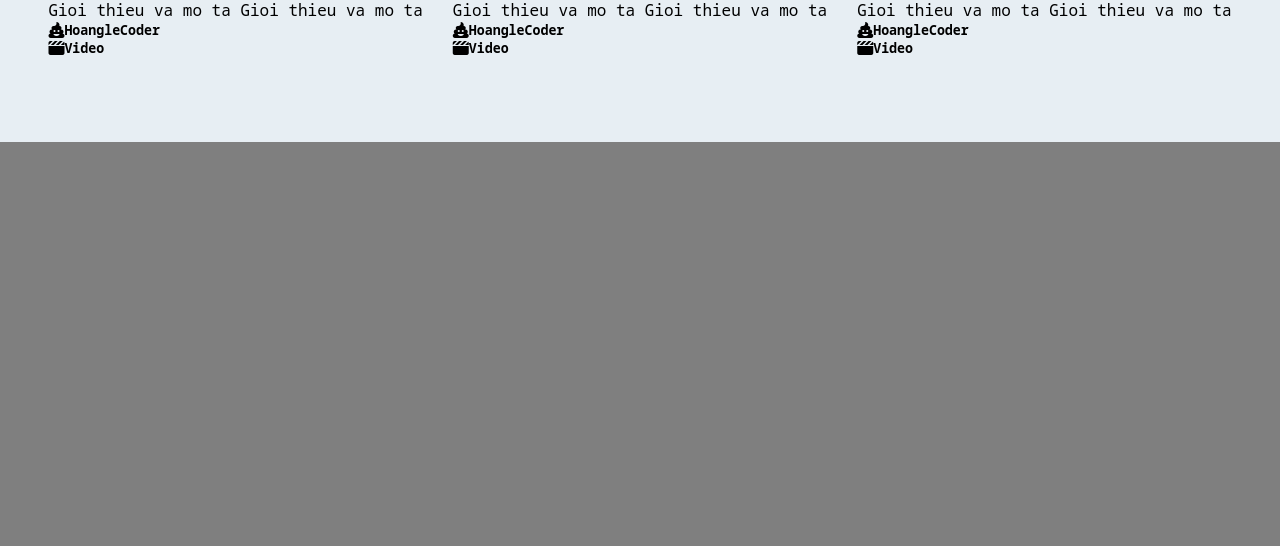
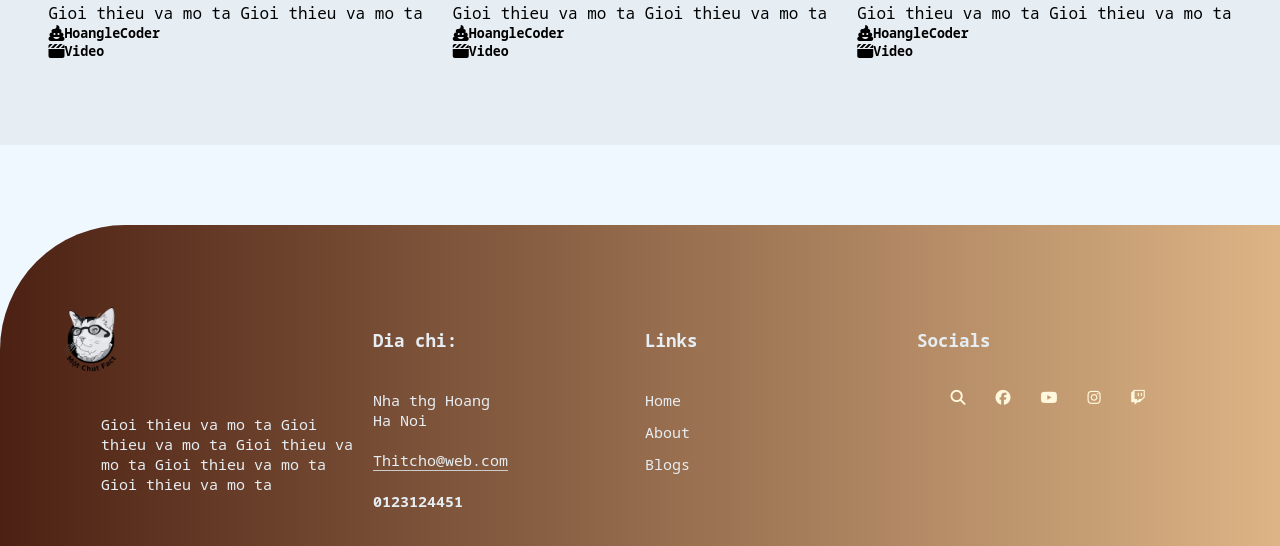
Before and after one commit to Hoangg-Lee/Web, a PHP site: page / in a window 1280 px wide. Shown: the part 2633-3179 px from the top of the page. Before the commit the page ends 2775 px from the top, so only its background shows below. Run offline with PHP 8.4, Linux system fonts and the light colour scheme; some libraries are stand-ins or nearby versions.

Commit message:
them fooder

```diff
--- a/globle.css
+++ b/globle.css
@@ -1,6 +1,6 @@
 :root{
     --font-family: 'Titillium Web', sans-serif;
-    --main-color: #14fec6;
+    --main-color: #a45c23;
 }
 
 .container{
--- a/index.html
+++ b/index.html
@@ -31,7 +31,7 @@
                 </div>
                 <div class="navlist">
                     <ul class = "flex">
-                        <li> <a href="/">Home</a></li>
+                        <li> <a href="index.html">Home</a></li>
                         <li> <a href="about.html">About</a></li>
                         <li> <a href="/">Blogs</a></li>
                         <li> <a href="/">Games<i class="fa-solid fa-angle-down"></i></a></li>
@@ -81,7 +81,7 @@
                 <div class="cboxde">
                     <h5>All Games</h5>
                     <h2>Game 1</h2>
-                    <p>Gioi thieu va mo ta Gioi thieu va mo ta Gioi thieu va mo ta Gioi thieu va mo ta Gioi thieu va mo ta Gioi thieu va mo ta</p>
+                    <p>Gioi thieu va mo ta Gioi thieu va mo ta Gioi thieu va mo ta Gioi thieu va mo ta Gioi thieu va mo ta Gioi thieu va mo ta </p>
                     <a href="/" class = "flex">all</a>
                 </div>
             </div>
@@ -251,6 +251,43 @@
         </div>
     </main>
 
+    <footer>
+        <div class="row">
+            <div class="col">
+                <img src="img/Mot_Chut_Fact_logo_chen_vid.png" class="logo">
+                <p>Gioi thieu va mo ta Gioi thieu va mo ta Gioi thieu va mo ta Gioi thieu va mo ta Gioi thieu va mo ta</p>
+            </div>
+            <div class="col">
+                <h3>Dia chi:</h3>
+                <p>Nha thg Hoang</p>
+                <p>Ha Noi</p>
+                <p class="email-id">Thitcho@web.com</p>
+                <h4>0123124451</h4>
+            </div>
+            <div class="col">
+                <h3>Links</h3>
+                <ul>
+                    <li><a href="index.html">Home</a></li>
+                    <li><a href="about.html">About</a></li>
+                    <li><a href="">Blogs</a></li>
+                </ul>
+
+            </div>
+            <div class="col">
+                <h3>Socials</h3>
+                <div class="nav2 flex">
+                    <div class="icons flex">
+                    <i class="fa-solid fa-magnifying-glass"></i>
+                    <i class="fa-brands fa-facebook"></i>
+                    <i class="fa-brands fa-youtube"></i>
+                    <i class="fa-brands fa-instagram"></i>
+                    <i class="fa-brands fa-twitch"></i>
+                    </div>
+                </div>
+
+            </div>
+        </div>
+    </footer>
 
     <script src="script.js"></script>
 
--- a/style.css
+++ b/style.css
@@ -4,6 +4,7 @@
     margin: 0;
     padding: 0;
     box-sizing: border-box;
+    font-family: 'Noto Sans Mono', sans-serif
 }
 
 body{
@@ -538,6 +539,7 @@ header::before{
 /* BLOG NEWs */
 
 .news{
+    display: flex;
     margin-top: 12rem;
     width: 100%;
     height: 85vh;
@@ -576,3 +578,71 @@ header::before{
     color: #232323;
     margin: 12px 0;
 }
+
+
+
+
+
+
+/* Footer */
+footer{
+    margin-top: 80px;
+    width: 100%;
+    bottom: 0;
+    background: linear-gradient(to right, #4c2113, #dcb485);
+    color: #e7eef3;
+    padding: 100px 0 30px;
+    border-top-left-radius: 125px;
+    font-size: 13px;
+    line-height: 20px;
+}
+
+.row{
+    width: 85%;
+    margin: auto;
+    display: flex;
+    flex-wrap: wrap;
+    align-items: flex-start;
+    justify-content: space-between;
+    font-size: 15px;
+}
+
+.col{
+    flex-basis: 25%;
+    padding: 5px;
+}
+
+.logo{
+    width: 80px;
+    margin-bottom: 30px;
+}
+
+.col h3{
+    width: fit-content;
+    margin-bottom: 40px;
+    position: relative;
+}
+
+.email-id{
+    width: fit-content;
+    border-bottom: 1px solid #ccc;
+    margin: 20px 0;
+}
+
+ul li{
+    list-style: none;
+    margin-bottom: 12px;
+}
+
+ul li a{
+    text-decoration: none;
+    color:#e7eef3;
+}
+
+.nav2{
+    width: 100%;
+    justify-content: center;
+    padding-bottom: 10px;
+    gap: 20px;
+
+}
```
